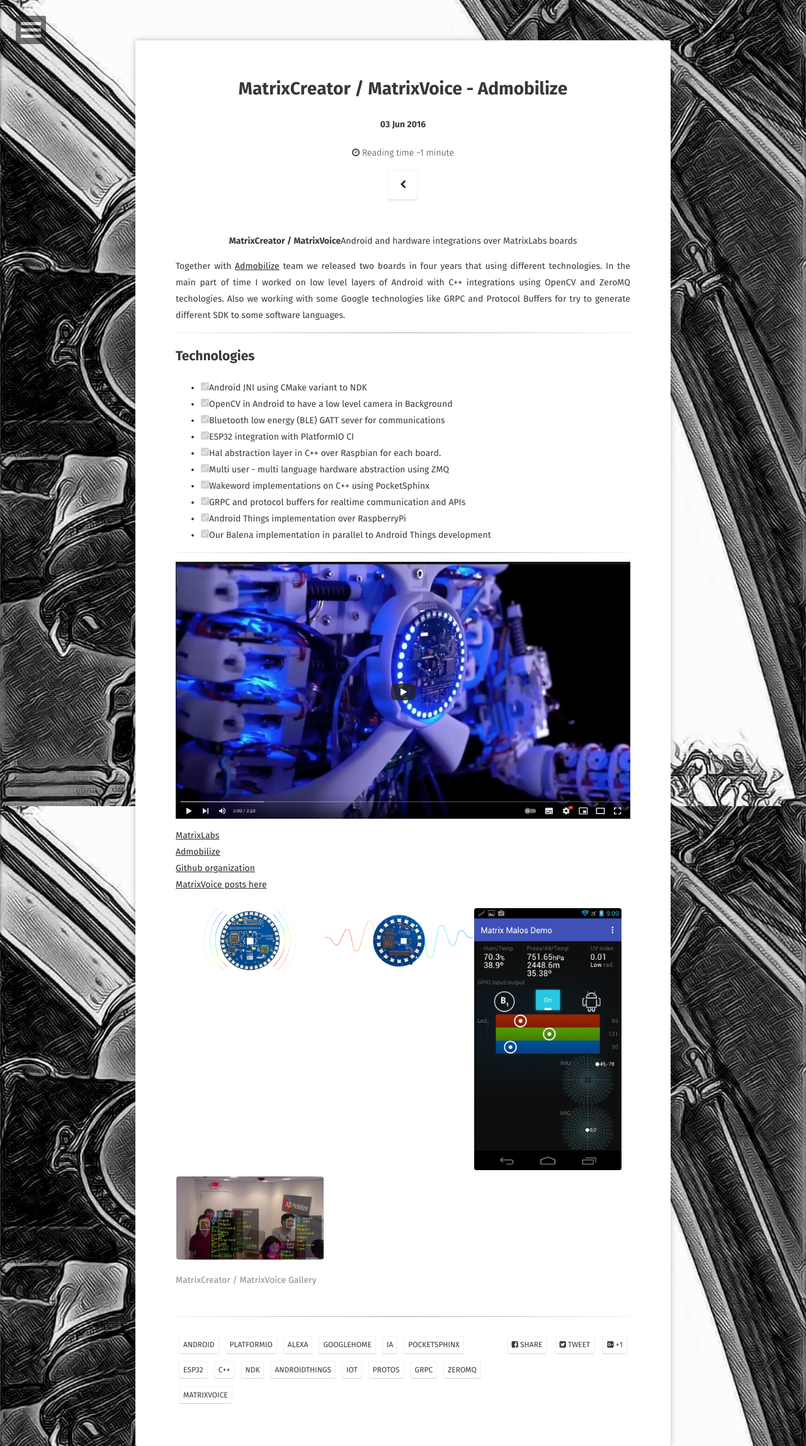
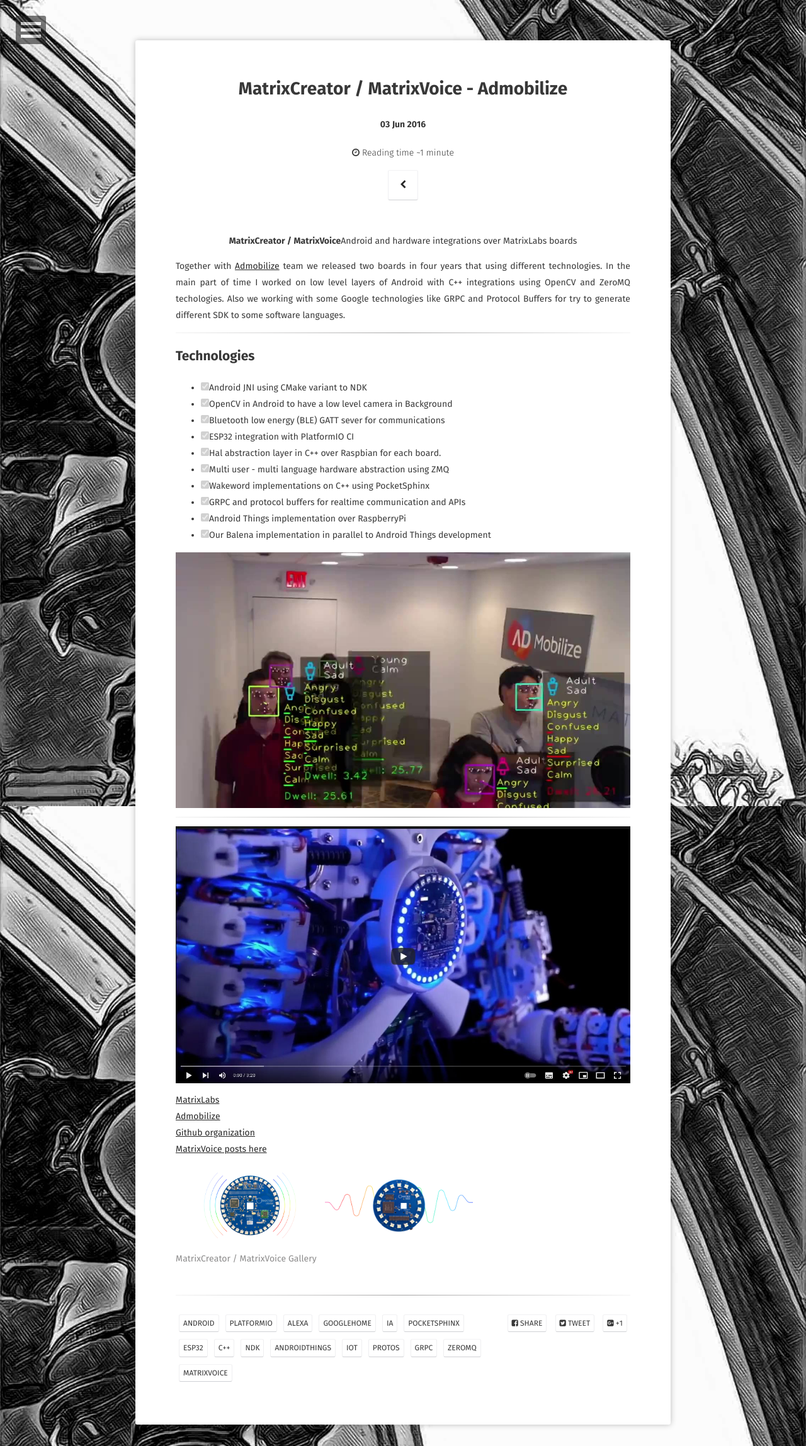
Before and after one commit to hpsaturn/hpsaturn.github.io, a Jekyll site: the page built from _posts/2016-06-03-matrix-creator-admobilize.md, in a window 1280 px wide. Shown: the whole page at 63% size. Built offline with Jekyll 4.4.1, drawn with Linux system fonts in a browser that asks for light colours; some web fonts are replaced.

Commit message:
fixed issue on matrix header and gallery

```diff
--- a/_posts/2016-06-03-matrix-creator-admobilize.md
+++ b/_posts/2016-06-03-matrix-creator-admobilize.md
@@ -44,6 +44,8 @@
 - [x] Android Things implementation over RaspberryPi
 - [x] Our Balena implementation in parallel to Android Things development
 
+![Admobilize Face detection]({{ site.url }}/assets/img/admobilize_face_detection.jpg)
+
 ---
 
 <a href="https://youtu.be/YMRRN0Mzvw0" target="_blank"><img src="{{ site.url }}/assets/img/matrixvoice_youtube.jpg" align="center"></a>
@@ -57,7 +59,5 @@
 {% capture images %}
   {{ site.url }}/assets/img/matrixcreatorheader.png
   {{ site.url }}/assets/img/matrixvoiceheader.png
-  {{ site.url }}/assets/img/matrixcreatorandroid.jpg
-  {{ site.url }}/assets/img/admobilize_face_detection.jpg
 {% endcapture %}
 {% include gallery images=images caption="MatrixCreator / MatrixVoice Gallery" cols=3 %}
```
Also changed, not shown: other parts of _posts/2016-06-03-matrix-creator-admobilize.md (+1 -1 lines), assets/img/matrixheader.jpg (added).
